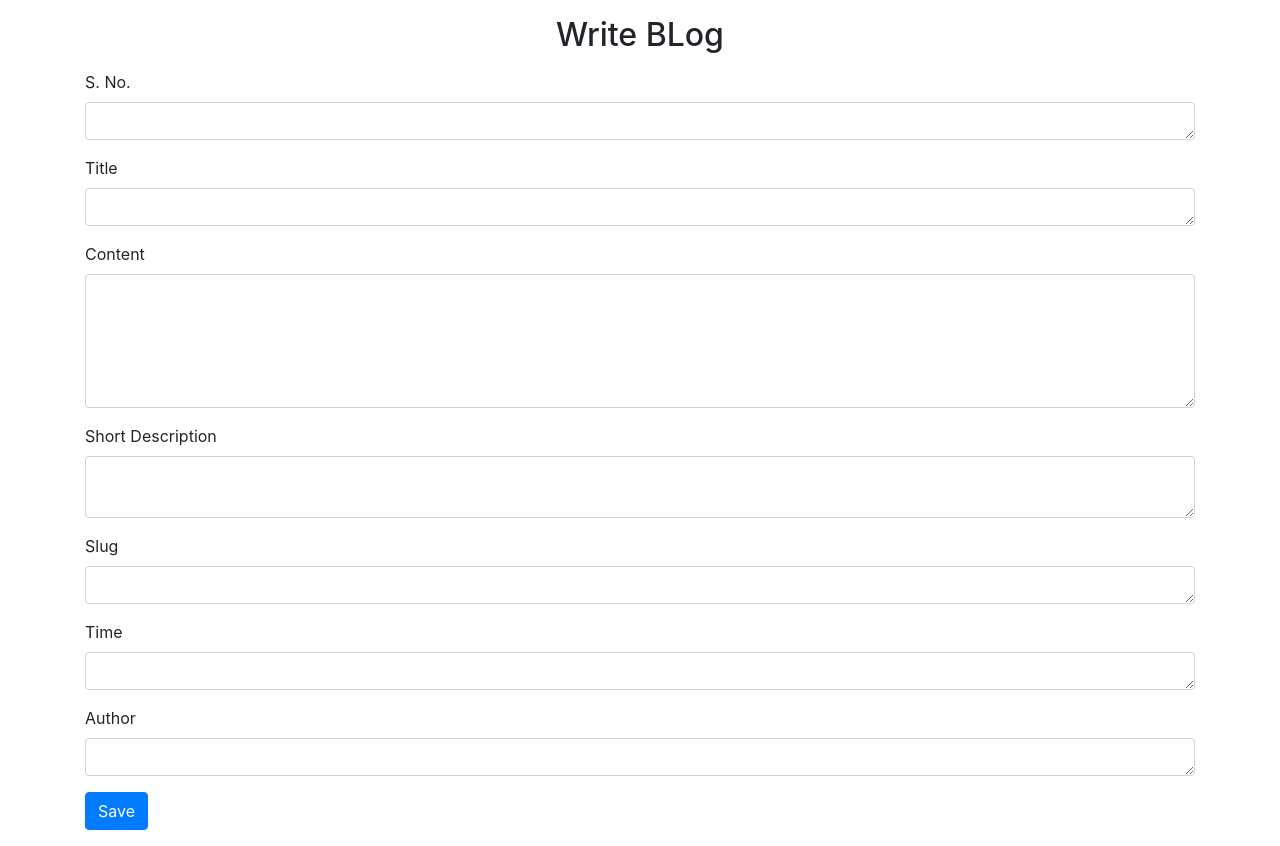
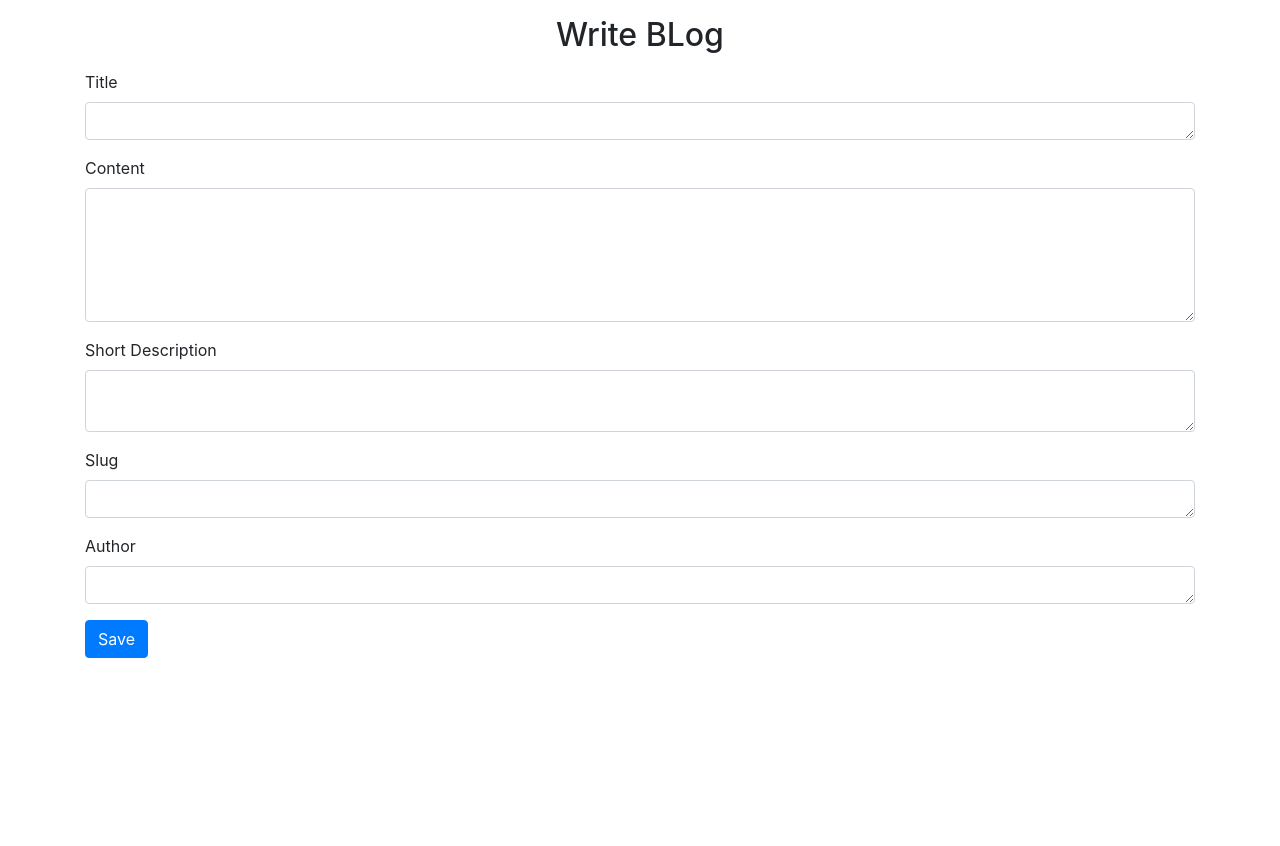
Before and after one commit to Muhammad-Akhlaq/Disaster-Assistant-System, a Django app: page /blogwrite/ in a window 1280 px wide. Shown: the part 56-902 px from the top of the page. After the commit the page ends 714 px from the top, so only its background shows below. Run offline with Django 3.2, Linux system fonts and the light colour scheme.

Commit message:
S.no and time removing
its not need to add them. they would be auto capture

```diff
--- a/DAS/fyp/views.py
+++ b/DAS/fyp/views.py
@@ -93,14 +93,12 @@ def search(request):
 def blogwrite(request):
     if request.method=='POST':
         print('This is post')
-        #sno= request.POST['sno']
         title= request.POST['title']
         content= request.POST['content']
         short_desc= request.POST['short_desc']
         slug= request.POST['slug']
-        time= request.POST['time']
         author= request.POST['author']
-        ins = Blog(title=title, content=content, short_desc=short_desc, slug=slug, time=time, author=author)
+        ins = Blog(title=title, content=content, short_desc=short_desc, slug=slug, author=author)
         ins.save()
 
         print('Data has been written in the database')
--- a/DAS/templates/blogwrite.html
+++ b/DAS/templates/blogwrite.html
@@ -11,11 +11,6 @@ Blogs
     <h2 class="text-center my-3">Write BLog</h2>
     <form action="/blogwrite/" method="POST">
       {% csrf_token %}
-
-  <div class="form-group">
-    <label for="exampleFormControlTextarea1">S. No.</label>
-    <textarea class="form-control" id="sno" name="sno" rows="1"></textarea>
-  </div>
 
   <div class="form-group">
     <label for="exampleFormControlTextarea1">Title</label>
@@ -37,10 +32,6 @@ Blogs
     <textarea class="form-control" id="slug" name="slug" rows="1"></textarea>
   </div>
 
-  <div class="form-group">
-    <label for="exampleFormControlTextarea1">Time</label>
-    <textarea class="form-control" id="time" name="time" rows="1"></textarea>
-  </div>
 
     <div class="form-group">
     <label for="exampleFormControlTextarea1">Author</label>
```
Also changed, not shown: DAS/db.sqlite3.
